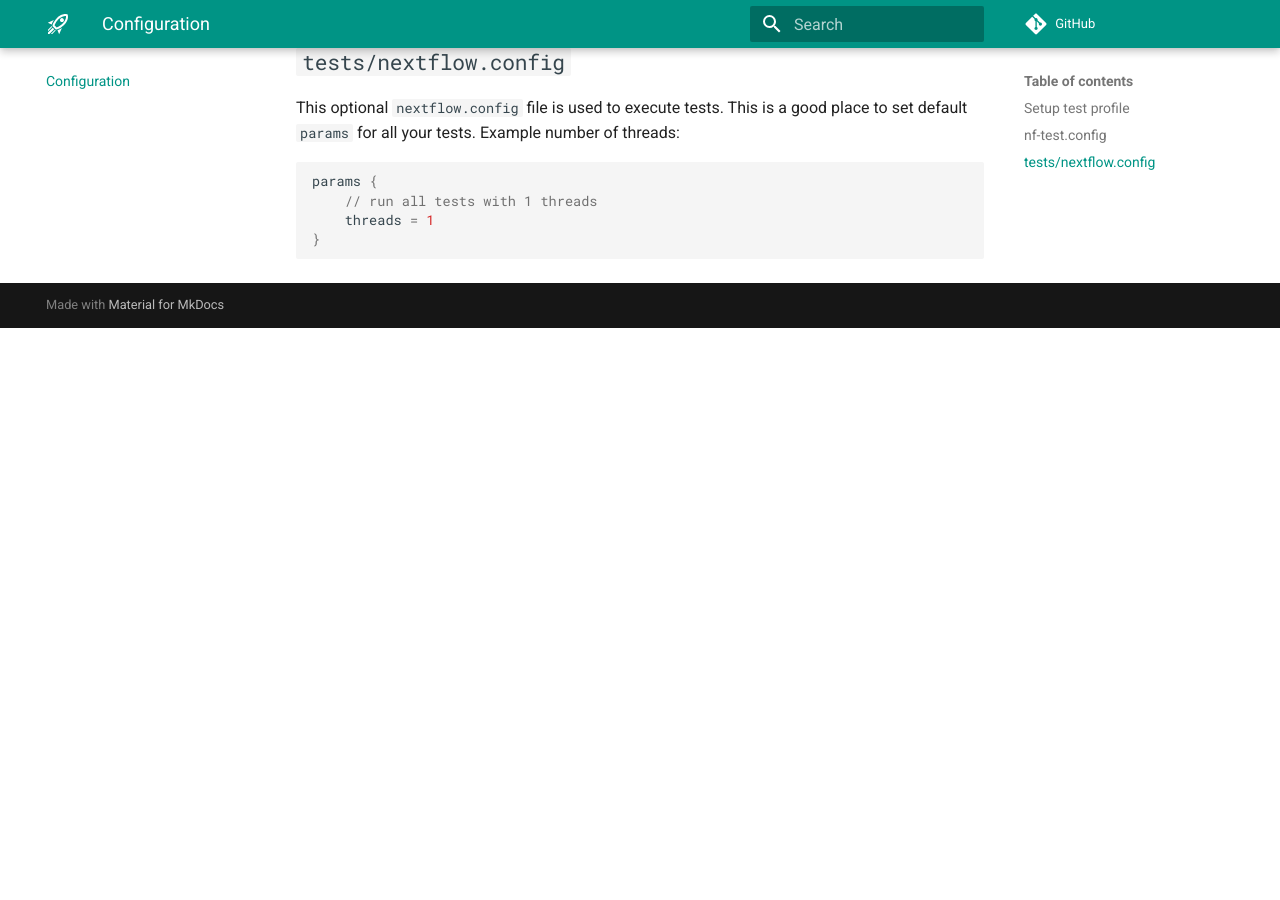
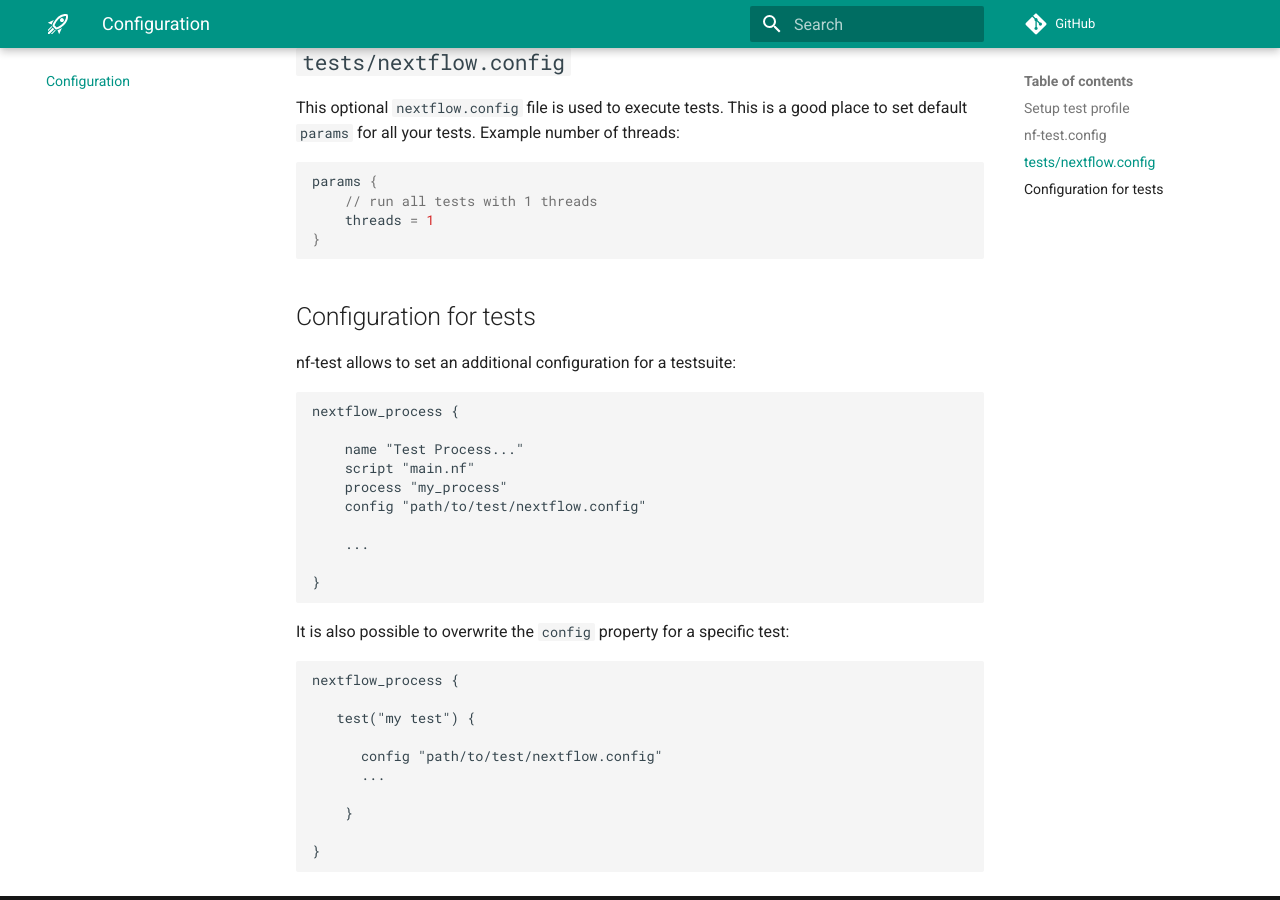
Before and after one commit to askimed/nf-test, an MkDocs documentation site: the page built from docs/configuration.md, in a window 1280 px wide and 900 px high, scrolled down 727 px. Built offline with MkDocs 1.6.1 and Material for MkDocs 9.7.7, drawn with Linux system fonts in a browser that asks for light colours; comment, search, counter and statistics services are not loaded; before the commit the page ends 1055 px from its top, so only the background shows below that.

Commit message:
Add `config` property to documentation

````diff
--- a/docs/configuration.md
+++ b/docs/configuration.md
@@ -35,3 +35,35 @@ params {
     threads = 1
 }
 ```
+
+## Configuration for tests
+
+nf-test allows to set an additional configuration for a testsuite:
+
+```
+nextflow_process {
+
+    name "Test Process..."
+    script "main.nf"
+    process "my_process"
+    config "path/to/test/nextflow.config"
+
+    ...
+
+}
+```
+
+It is also possible to overwrite the `config` property for a specific test:
+
+```
+nextflow_process {
+
+   test("my test") {
+
+      config "path/to/test/nextflow.config"
+      ...
+
+    }
+
+}
+```
````
